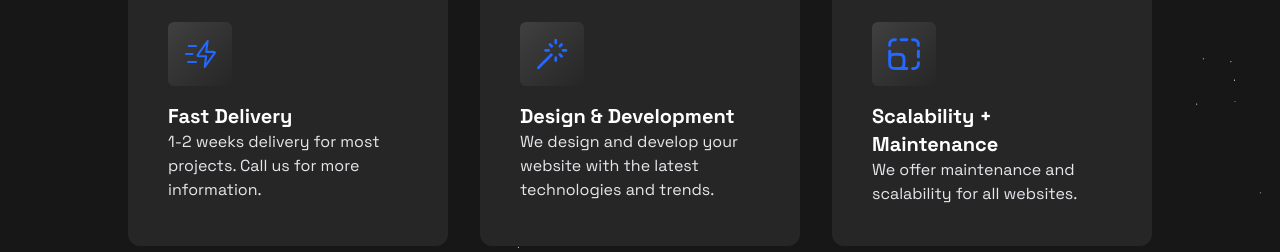
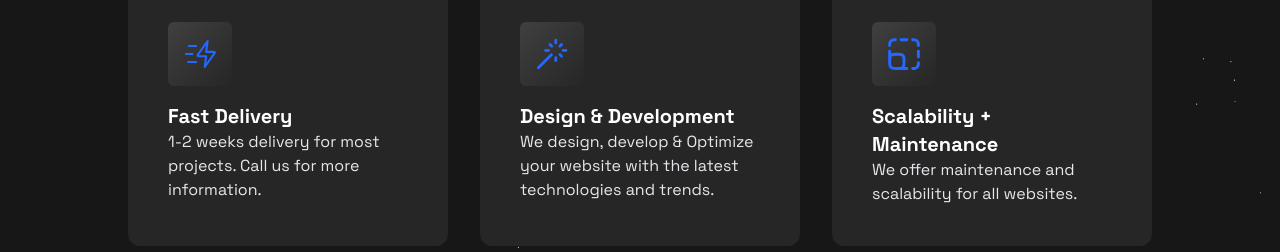
Before and after one commit to akoweicollinxx/digital-marketing-main, a Next.js app: page / in a window 1280 px wide. Shown: the part 3900-4152 px from the top of the page. Built offline with nearby package versions, Linux system fonts and the light colour scheme.

Commit message:
Update shooting-stars-demo.tsx

```diff
--- a/components/demos/shooting-stars-demo.tsx
+++ b/components/demos/shooting-stars-demo.tsx
@@ -14,7 +14,7 @@ const features = [
     icon: "/icons/design.svg",
     title: "Design & Development",
     description:
-      "We design and develop your website with the latest technologies and trends.",
+      "We design, develop & Optimize your website with the latest technologies and trends.",
   },
   {
     icon: "/icons/scalable.svg",
```
